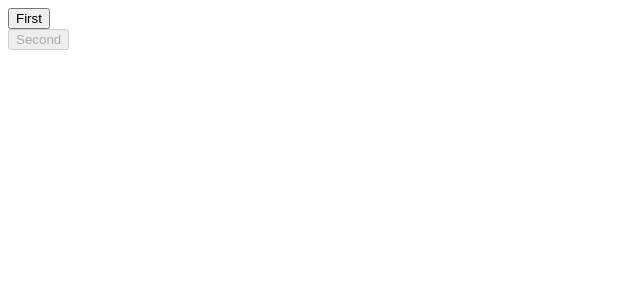
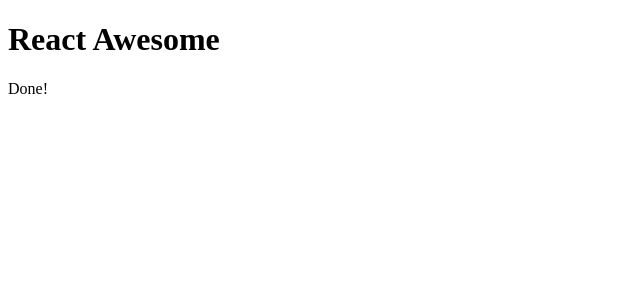
Before and after one commit to bagabobs/learn_react, a React (Create React App) app: page / in a window 1280 px wide. Shown: the top 300 px of the page, without its empty margins (0-640 px from the left). Built offline with nearby package versions, Linux system fonts and the light colour scheme.

Commit message:
done initial state

```diff
--- a/src/MyComponent.js
+++ b/src/MyComponent.js
@@ -2,21 +2,17 @@ import {Component} from "react";
 
 export default class MyComponent extends Component {
     state = {
-        first: false,
-        second: true
+        heading: 'React Awesomesauce (Busy)',
+        content: 'Loading..'
     };
 
     render() {
-        const { first, second } = this.state;
+        const { heading, content } = this.state;
 
         return (
             <main>
-                <section>
-                    <button disabled={first}>First</button>
-                </section>
-                <section>
-                    <button disabled={second}>Second</button>
-                </section>
+                <h1>{heading}</h1>
+                <p>{content}</p>
             </main>
         );
     }
--- a/src/index.js
+++ b/src/index.js
@@ -2,4 +2,11 @@ import MyComponent from "./MyComponent";
 import {render} from "react-dom";
 
 
-render(<MyComponent/>, document.getElementById('root'));
+const myComponent = render(<MyComponent/>, document.getElementById('root'));
+
+setTimeout(() => {
+    myComponent.setState({
+        heading: 'React Awesome',
+        content: 'Done!'
+    });
+}, 3000);
```
